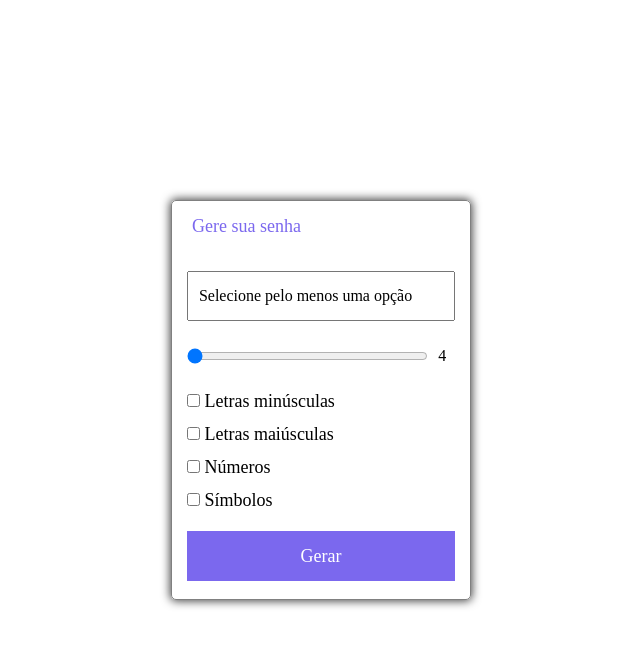
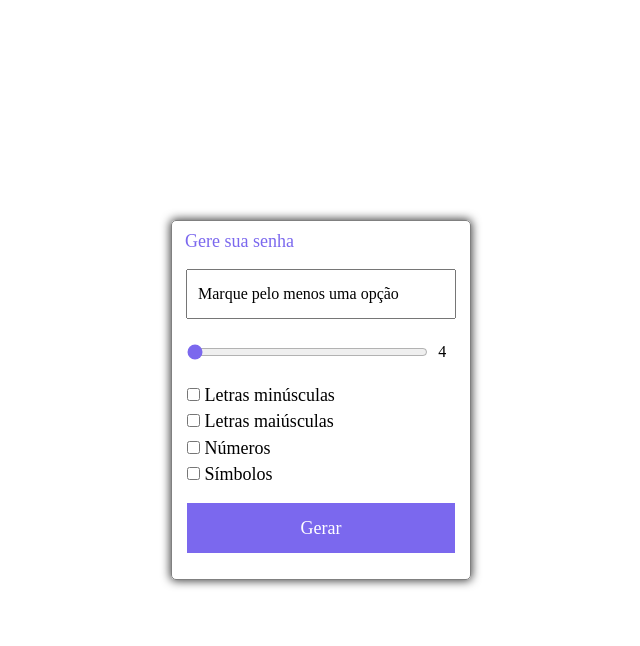
Before and after one commit to Guiooliv/Gerador-de-Senha, a plain HTML site: page index.html in a window 1280 px wide. Both pictures are taken after a click on the button "Gerar". Shown: the whole page, without its empty margins (319-959 px from the left). Drawn offline with Linux system fonts and the light colour scheme.

Commit message:
Adicionando função de copiar e mais decoração

```diff
--- a/index.html
+++ b/index.html
@@ -1,5 +1,5 @@
 <!DOCTYPE html>
-<html lang="en">
+<html lang="pt-BR">
 
 <head>
     <meta charset="UTF-8">
@@ -13,22 +13,25 @@
         <main class="main">
             <p class="title">Gere sua senha</p>
             <form id="form">
-                <input type="text" name="pass" id="pass" readonly>
-                <div class="scroll">
+                <div class="bloco-senha">
+                    <input type="text" name="pass" id="pass" readonly>
+                    <p id="copyMessage" style="display: none;">Copiado!</p>
+                </div>
+                <div class="bloco-scroll">
                     <input type="range" value="4" min="4" max="20" id="range">
                     <span id="rangeValue">4</span>
                 </div>
-                <div class="inputs">
-                    <label>
+                <div class="bloco-inputs">
+                    <label class="check">
                         <input type="checkbox" name="lowercase" id="lowercase"> Letras minúsculas
                     </label>
-                    <label>
+                    <label class="check">
                         <input type="checkbox" name="uppercase" id="uppercase"> Letras maiúsculas
                     </label>
-                    <label>
+                    <label class="check">
                         <input type="checkbox" name="numbers" id="numbers"> Números
                     </label>
-                    <label>
+                    <label class="check">
                         <input type="checkbox" name="symbols" id="symbols"> Símbolos
                     </label>
                 </div>
--- a/script.js
+++ b/script.js
@@ -33,7 +33,7 @@ function gerarSenha(length, min, mai, num, sim) {
     }
 
     if (caracteres.length == 0) {
-        return "Selecione pelo menos uma opção";
+        return "Marque pelo menos uma opção";
     }
 
     let password = ""
@@ -58,3 +58,21 @@ let value = document.getElementById("rangeValue")
 range.addEventListener('input', () =>{
     rangeValue.textContent = range.value
 })
+
+document.getElementById("pass").addEventListener('click', copyText)
+
+function copyText(){
+    let text = document.getElementById("pass").value
+
+    if(text === "" || text === "Marque pelo menos uma opção"){
+        return
+    }
+
+    navigator.clipboard.writeText(text).then(() => {
+        const copyMessage = document.getElementById("copyMessage")
+        copyMessage.style.display = "block"
+        setTimeout(() =>{
+            copyMessage.style.display = "none"
+        }, 3000)
+    })
+}
--- a/style.css
+++ b/style.css
@@ -4,6 +4,7 @@
   padding: 0px;
   font-family: "JetBrains Mono", "Aria", "sans-serif";
 }
+
 
 .container {
   display: flex;
@@ -12,27 +13,6 @@
   min-height: 100vh;
 }
 
-  .title {
-    display: flex;
-    height: 50px;
-    align-items: center;
-    padding: 20px;
-    color: #7B68EE;
-    font-size: 18px;
-  }
-
-  #pass {
-    width: 90%;
-    height: 50px;
-    padding: 10px;
-    color: /#5648a9;/ black;
-    font-size: 16px;
-  }
-
-  #pass:focus{
-    border:  2px solid #7B68EE;
-    outline: #7B68EE;
-  }
 
 .main {
   -webkit-box-shadow: 0px 0px 10px 1px rgba(0, 0, 0, 0.75);
@@ -40,27 +20,93 @@
   box-shadow: 0px 0px 10px 1px rgba(0, 0, 0, 0.75);
   border-radius: 5px;
   border: 1px solid gray;
-    height: 400px;
+  height: 360px;
   width: 300px;
 }
+
 
 #form {
   display: flex;
   flex-direction: column;
   justify-content: space-evenly;
-    height: 350px;
+  height: 320px;
   align-items: center;
 }
 
 
-  .inputs {
+.title {
+  display: flex;
+  height: 20px;
+  color: #7B68EE;
+  font-size: 18px;
+  padding-left: 13px;
+  margin-top: 10px;
+}
+
+
+.bloco-senha {
   display: flex;
   flex-direction: column;
-    height: 120px;
+  width: 270px;
+  align-items: flex-start;
+  gap: 10px;
+}
+
+
+#pass {
+  width: 100%;
+  height: 50px;
+  padding: 10px;
+  color: rgb(0, 0, 0);
+  font-size: 16px;
+}
+
+
+#pass:focus {
+  border: 2px solid #7B68EE;
+  outline: #7B68EE;
+}
+
+
+#copy {
+  width: 20px;
+  height: 20px;
+  cursor: pointer;
+
+}
+
+
+.bloco-scroll {
+  width: 90%;
+  display: flex;
+  flex-direction: row;
+  align-items: center;
+  gap: 10px;
+}
+
+
+#range {
+  width: 90%;
+  height: 30px;
+  accent-color: #7B68EE;
+
+}
+
+
+.bloco-inputs {
+  display: flex;
+  flex-direction: column;
+  height: 100px;
   font-size: 18px;
   justify-content: space-between;
   width: 90%;
 }
+
+
+input[type=checkbox] {
+  accent-color: #7B68EE;
+}
+
 
 #button {
   border: none;
@@ -72,20 +118,7 @@
   font-size: 18px;
 }
 
-  #button:hover{
+
+#button:hover {
   background-color: #5648a9;
 }
-
-  .scroll{
-    width: 90%;
-    display: flex;
-    flex-direction: row;
-    align-items: center;
-    gap: 10px;
-  }
-
-  #range{
-    width: 90%;
-    height: 30px;
-    color: #7B68EE;
-  }
```
Lines whose indentation alone changed are shown as unchanged.
